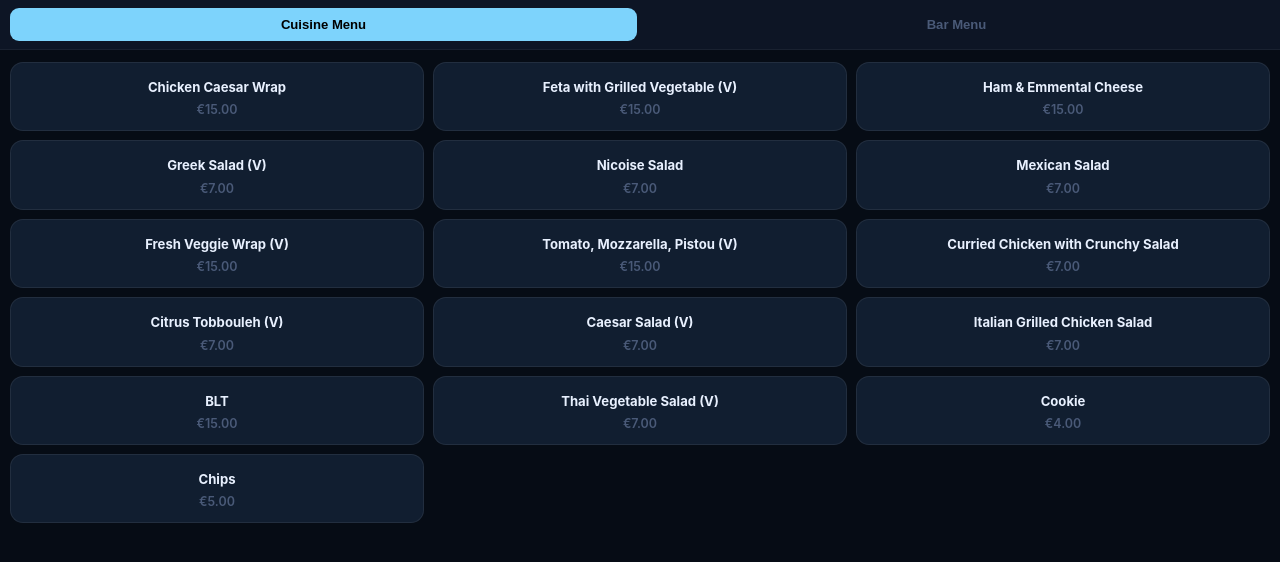
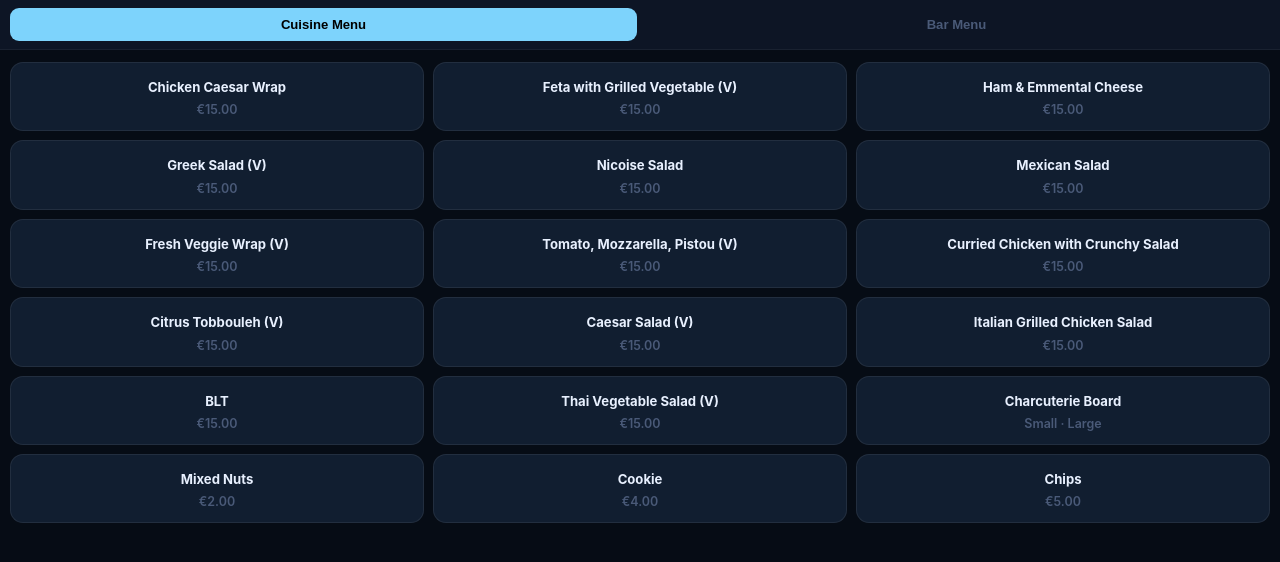
Before and after one commit to nolanwolfe/ampav-2026, a Flask app: page / in a window 1280 px wide. Shown: the part 62-624 px from the top of the page. Run offline with Flask 3, Linux system fonts and the light colour scheme.

Commit message:
Add Mixed Nuts, Charcuterie Board picker, update salad prices to €15
- All salads updated from €7 to €15
- Mixed Nuts added to cuisine menu at €2
- Charcuterie Board added with Small (€25) / Large (€33) size picker

Co-Authored-By: Claude Sonnet 4.6 <noreply@anthropic.com>

```diff
--- a/menu.json
+++ b/menu.json
@@ -3,17 +3,20 @@
     {"id": "chicken_caesar_wrap",       "name": "Chicken Caesar Wrap",               "price": 15},
     {"id": "feta_grilled_veg",          "name": "Feta with Grilled Vegetable (V)",   "price": 15},
     {"id": "ham_emmental",              "name": "Ham & Emmental Cheese",             "price": 15},
-    {"id": "greek_salad",               "name": "Greek Salad (V)",                   "price": 7},
-    {"id": "nicoise_salad",             "name": "Nicoise Salad",                     "price": 7},
-    {"id": "mexican_salad",             "name": "Mexican Salad",                     "price": 7},
+    {"id": "greek_salad",               "name": "Greek Salad (V)",                   "price": 15},
+    {"id": "nicoise_salad",             "name": "Nicoise Salad",                     "price": 15},
+    {"id": "mexican_salad",             "name": "Mexican Salad",                     "price": 15},
     {"id": "fresh_veggie_wrap",         "name": "Fresh Veggie Wrap (V)",             "price": 15},
     {"id": "tomato_mozz_pistou",        "name": "Tomato, Mozzarella, Pistou (V)",    "price": 15},
-    {"id": "curried_chicken_salad",     "name": "Curried Chicken with Crunchy Salad","price": 7},
-    {"id": "citrus_tobbouleh",          "name": "Citrus Tobbouleh (V)",              "price": 7},
-    {"id": "caesar_salad",              "name": "Caesar Salad (V)",                  "price": 7},
-    {"id": "italian_grilled_chicken",   "name": "Italian Grilled Chicken Salad",     "price": 7},
+    {"id": "curried_chicken_salad",     "name": "Curried Chicken with Crunchy Salad","price": 15},
+    {"id": "citrus_tobbouleh",          "name": "Citrus Tobbouleh (V)",              "price": 15},
+    {"id": "caesar_salad",             "name": "Caesar Salad (V)",                  "price": 15},
+    {"id": "italian_grilled_chicken",   "name": "Italian Grilled Chicken Salad",     "price": 15},
     {"id": "blt",                       "name": "BLT",                               "price": 15},
-    {"id": "thai_veg_salad",            "name": "Thai Vegetable Salad (V)",          "price": 7},
+    {"id": "thai_veg_salad",            "name": "Thai Vegetable Salad (V)",          "price": 15},
+    {"id": "charcuterie_small",         "name": "Charcuterie Board · Small",         "price": 25},
+    {"id": "charcuterie_large",         "name": "Charcuterie Board · Large",         "price": 33},
+    {"id": "mixed_nuts",               "name": "Mixed Nuts",                        "price": 2},
     {"id": "cookie",                    "name": "Cookie",                            "price": 4},
     {"id": "chips",                     "name": "Chips",                             "price": 5}
   ],
--- a/templates/index.html
+++ b/templates/index.html
@@ -315,6 +315,22 @@
   </div>
 </div>
 
+<div class="overlay" id="charcuterieOverlay" onclick="closeCharcuteriePicker()"></div>
+<div class="wine-picker" id="charcuteriePicker">
+  <div class="handle"></div>
+  <h3>Charcuterie Board</h3>
+  <div class="wine-opts">
+    <div class="wine-opt" onclick="addCharcuterie('small')">
+      <div class="wine-opt-label">Small</div>
+      <div class="wine-opt-price">€25</div>
+    </div>
+    <div class="wine-opt" onclick="addCharcuterie('large')">
+      <div class="wine-opt-label">Large</div>
+      <div class="wine-opt-price">€33</div>
+    </div>
+  </div>
+</div>
+
 <div class="status" id="statusScreen">
   <div id="sIcon" class="spin"></div>
   <div class="s-title" id="sTitle">Waiting for card…</div>
@@ -343,6 +359,7 @@ const WINE_BASES = [
   { name: 'Still Red Wine',  glass: 'still_red_glass',      bottle: 'still_red_bottle' },
 ];
 const WINE_IDS = new Set(WINE_BASES.flatMap(w => [w.glass, w.bottle]));
+const CHARCUTERIE_IDS = new Set(['charcuterie_small', 'charcuterie_large']);
 
 let cart           = {};
 let modifier       = null;
@@ -377,7 +394,14 @@ function buildGrid() {
   const grid = document.getElementById('grid');
   grid.innerHTML = '';
   if (activeMenu === 'cuisine') {
-    CUISINE_ITEMS.forEach(item => addItemCard(item, grid));
+    let charcuterieRendered = false;
+    CUISINE_ITEMS.forEach(item => {
+      if (CHARCUTERIE_IDS.has(item.id)) {
+        if (!charcuterieRendered) { addCharcuterieCard(grid); charcuterieRendered = true; }
+      } else {
+        addItemCard(item, grid);
+      }
+    });
   } else {
     let lastCat = null;
     let wineRendered = false;
@@ -438,6 +462,35 @@ function addWine(size) {
   const item = ALL_ITEMS.find(i => i.id === wineTarget[size]);
   if (item) add(item);
   closeWinePicker();
+}
+
+function addCharcuterieCard(grid) {
+  const el = document.createElement('div');
+  el.className = 'item';
+  el.id = 'charcuteriecard';
+  el.innerHTML = `
+    <div class="item-name">Charcuterie Board</div>
+    <div class="item-price">Small · Large</div>
+  `;
+  el.onclick = () => openCharcuteriePicker();
+  grid.appendChild(el);
+}
+
+function openCharcuteriePicker() {
+  document.getElementById('charcuterieOverlay').className = 'overlay show';
+  document.getElementById('charcuteriePicker').className  = 'wine-picker show';
+}
+
+function closeCharcuteriePicker() {
+  document.getElementById('charcuterieOverlay').className = 'overlay';
+  document.getElementById('charcuteriePicker').className  = 'wine-picker';
+}
+
+function addCharcuterie(size) {
+  const id = size === 'small' ? 'charcuterie_small' : 'charcuterie_large';
+  const item = ALL_ITEMS.find(i => i.id === id);
+  if (item) add(item);
+  closeCharcuteriePicker();
 }
 
 function addItemCard(item, grid) {
@@ -504,7 +557,7 @@ function refresh() {
 
   // badges
   ALL_ITEMS.forEach(item => {
-    if (WINE_IDS.has(item.id)) return;
+    if (WINE_IDS.has(item.id) || CHARCUTERIE_IDS.has(item.id)) return;
     const q     = cart[item.id]?.qty || 0;
     const badge = document.getElementById('badge_' + item.id);
     const card  = document.getElementById('item_'  + item.id);
```
